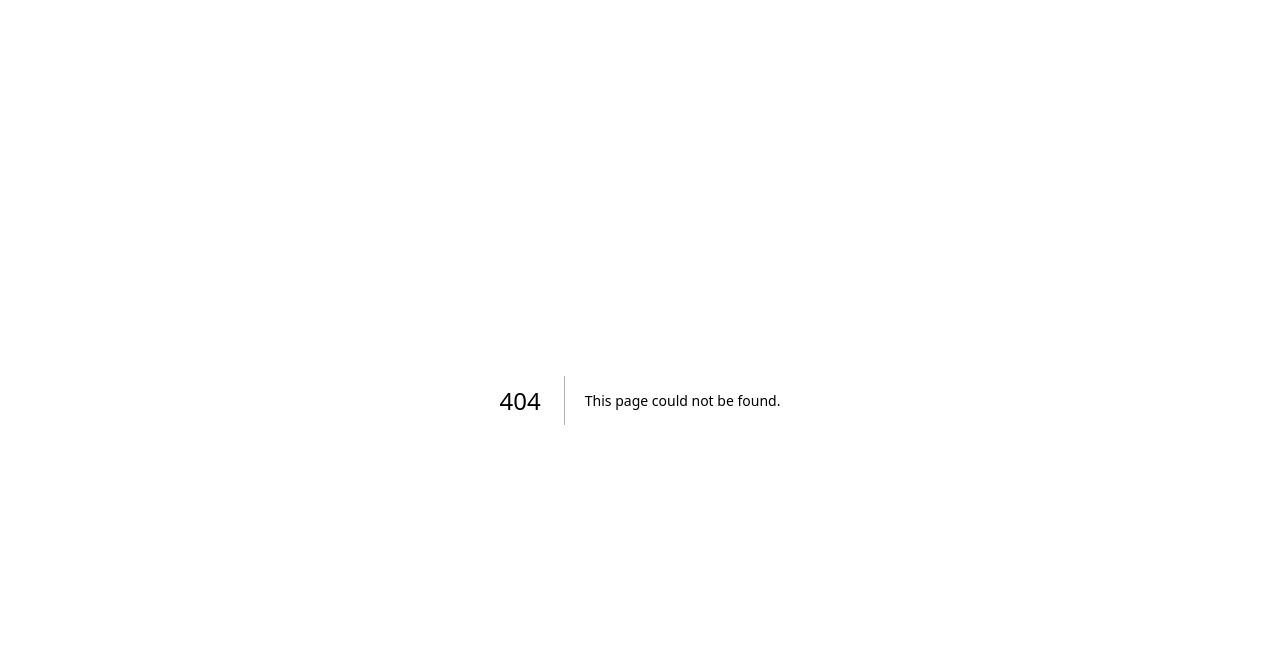
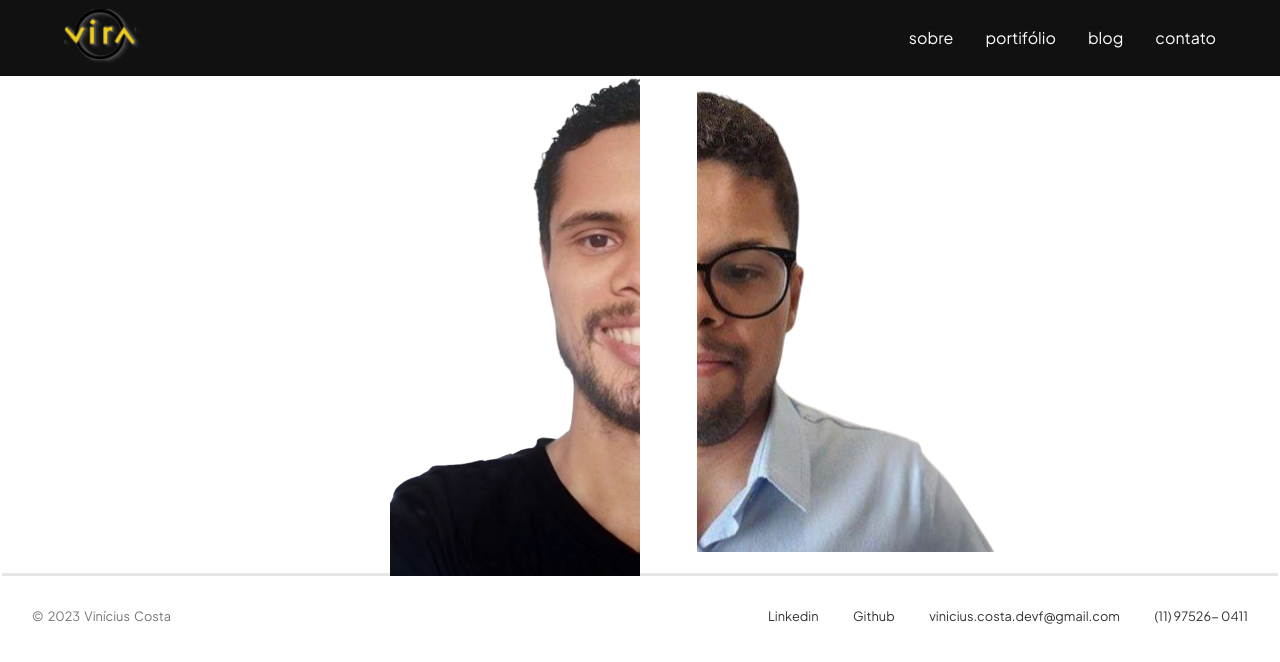
Before and after one commit to vcspc/site, a Next.js app in the folder site-vira/: page /Teste in a window 1280 px wide. Before the commit this address had no page. Shown: the top 662 px of the page. Built offline with nearby package versions, Linux system fonts and the light colour scheme.

Commit message:
Criação de um novo componente Slider de teste

```diff
--- /dev/null
+++ b/site-vira/components/Slider2.jsx
@@ -0,0 +1,35 @@
+import React, { useState } from 'react';
+import styles from '../styles/Slider2.module.scss';
+
+function Slider2() {
+  const [clipPath, setClipPath] = useState('50%');
+
+  const handleMouseMove = (event) => {
+    // Calcular a posição do mouse como uma porcentagem do contêiner
+    const containerWidth = event.currentTarget.offsetWidth;
+    const mouseX = event.clientX - event.currentTarget.offsetLeft;
+    const mousePercent = (mouseX / containerWidth) * 100;
+
+    // Atualizar o estado do clip-path
+    setClipPath(`${mousePercent}%`);
+  };
+
+  return (
+    <div className={styles.faceContainer} onMouseMove={handleMouseMove}>
+      <img
+        src="./vinicius_costa.png"
+        className={styles.faceImage}
+        style={{ clipPath: `inset(0 ${clipPath} 0 0)` }}
+        alt="Face"
+      />
+      <img
+        src="./victor_costa_completo.png"
+        className="face-image"
+        style={{ clipPath: `inset(0 0 0 ${clipPath})` }}
+        alt="Face"
+      />
+    </div>
+  );
+}
+
+export default Slider2;
--- /dev/null
+++ b/site-vira/pages/Teste.jsx
@@ -0,0 +1,13 @@
+/* import styles from '../styles/Sobre.module.scss'; */
+import Slider2 from '../components/Slider2';
+import Layout from '../components/Layout';
+
+export default function Teste() {
+    return (
+        <>
+            <Layout>
+                <Slider2 />
+            </Layout>
+        </>
+    )
+}
--- /dev/null
+++ b/site-vira/styles/Slider.module.scss
@@ -0,0 +1,11 @@
+@import 'variaveis';
+@import 'mixins';
+
+.imgCoder {
+    mask-image: element(.sliderCoder);
+    mask-size: 100% 100%;
+}
+
+.sliderCoder {
+
+}
--- /dev/null
+++ b/site-vira/styles/Slider2.module.scss
@@ -0,0 +1,15 @@
+.faceContainer {
+    position: relative;
+    width: 500px; /* Defina para a largura desejada */
+    height: 500px; /* Defina para a altura desejada */
+  }
+
+  .faceImage {
+    position: absolute;
+    top: 0;
+    left: 0;
+    width: 100%;
+    height: 100%;
+    object-fit: cover;
+    transition: clip-path 0.1s ease-in-out;
+  }
```
Also changed, not shown: site-vira/components/Slider.jsx (+5 -4 lines).
